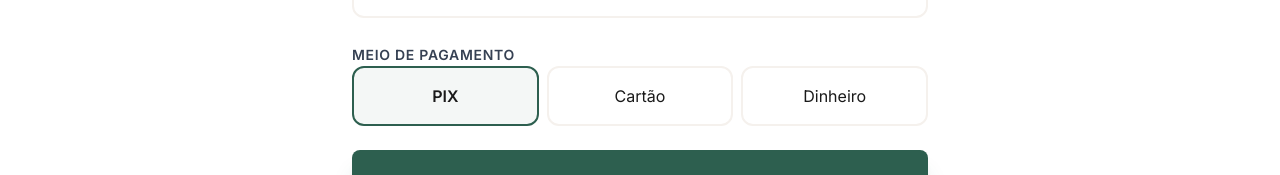
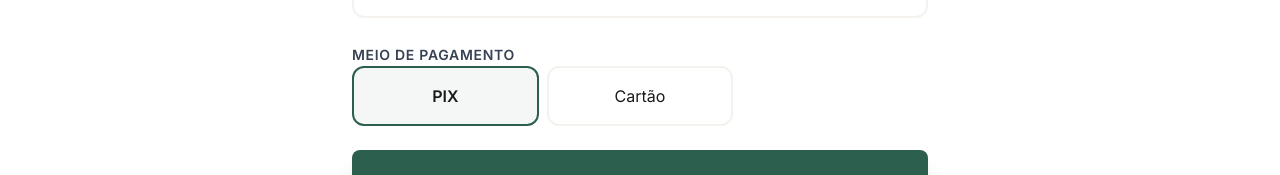
Before and after one commit to agenciavortexia1-debug/Rosimar-emagrecedores, a React (Vite) app: page / in a window 1280 px wide. Shown: the part 6824-6999 px from the top of the page. Built offline with nearby package versions, Linux system fonts and the light colour scheme.

Commit message:
Add files via upload

```diff
--- a/src/App.tsx
+++ b/src/App.tsx
@@ -796,7 +796,7 @@ Aguardo as instruções para finalizar! 😊`;
             <div className="space-y-2">
               <label className="text-sm font-bold text-gray-700 uppercase tracking-wider">Meio de Pagamento</label>
               <div className="grid grid-cols-1 sm:grid-cols-3 gap-2">
-                {['PIX', 'Cartão', 'Dinheiro'].map((method) => (
+                {['PIX', 'Cartão'].map((method) => (
                   <label key={method} className={`relative flex items-center justify-center p-4 rounded-xl border-2 cursor-pointer transition-all ${formData.payment === method ? 'border-primary bg-primary/5 font-bold' : 'border-bg hover:bg-black/5'}`}>
                     <input
                       type="radio"
```
